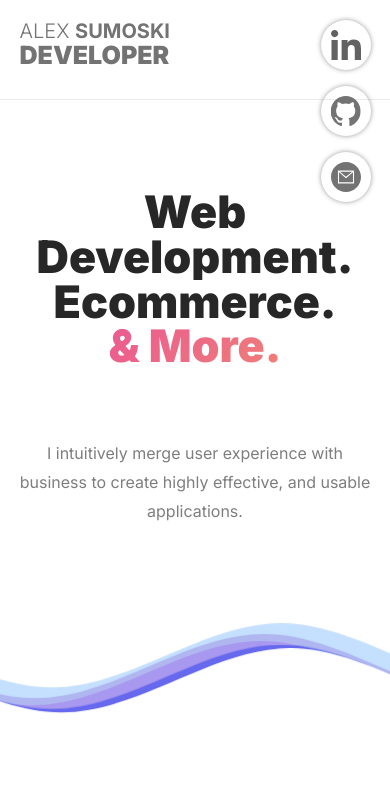
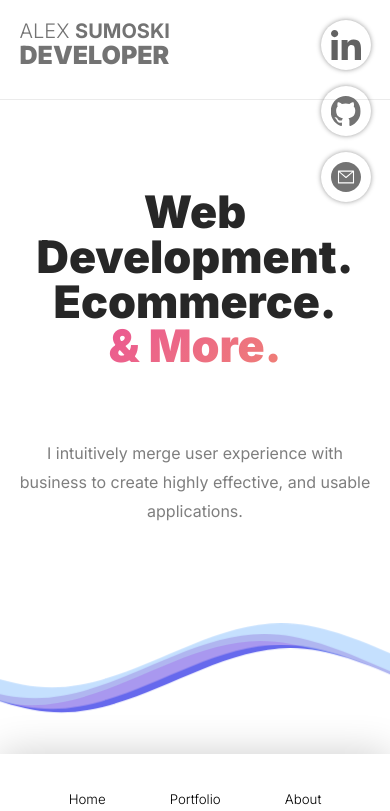
Before and after one commit to Navkcalbeht32/asumoski-frontend, a React (Create React App) app: page / in a window 390 px wide. Shown: the top 811 px of the page. Built offline with nearby package versions, Linux system fonts and the light colour scheme.

Commit message:
mobile revisions, mobile nav, mobile links, font awesome, aos

```diff
--- a/package.json
+++ b/package.json
@@ -3,10 +3,14 @@
   "version": "0.1.0",
   "private": true,
   "dependencies": {
+    "@fortawesome/fontawesome-svg-core": "^1.2.35",
+    "@fortawesome/free-solid-svg-icons": "^5.15.3",
+    "@fortawesome/react-fontawesome": "^0.1.14",
     "@sanity/client": "^2.2.6",
     "@testing-library/jest-dom": "^5.11.9",
     "@testing-library/react": "^11.2.5",
     "@testing-library/user-event": "^12.8.3",
+    "aos": "^3.0.0-beta.6",
     "node-sass": "^4.14.1",
     "react": "^17.0.1",
     "react-dom": "^17.0.1",
--- a/public/index.html
+++ b/public/index.html
@@ -2,6 +2,7 @@
 <html lang="en">
   <head>
     <meta charset="utf-8" />
+    <link rel="stylesheet" href="https://unpkg.com/aos@next/dist/aos.css" />
     <link rel="icon" href="%PUBLIC_URL%/favicon.ico" />
     <meta name="viewport" content="width=device-width, initial-scale=1" />
     <meta name="theme-color" content="#000000" />
@@ -24,20 +25,14 @@
       work correctly both with client-side routing and a non-root public URL.
       Learn how to configure a non-root public URL by running `npm run build`.
     -->
-    <title>React App</title>
+    <title>Alex Sumoski | Developer</title>
   </head>
   <body>
     <noscript>You need to enable JavaScript to run this app.</noscript>
     <div id="root"></div>
-    <!--
-      This HTML file is a template.
-      If you open it directly in the browser, you will see an empty page.
-
-      You can add webfonts, meta tags, or analytics to this file.
-      The build step will place the bundled scripts into the <body> tag.
-
-      To begin the development, run `npm start` or `yarn start`.
-      To create a production bundle, use `npm run build` or `yarn build`.
-    -->
+    <script src="https://unpkg.com/aos@next/dist/aos.js"></script>
+    <script>
+      AOS.init();
+    </script>
   </body>
 </html>
--- a/src/App.css
+++ b/src/App.css
@@ -1,3 +1,5 @@
+
+
 
 .page-wrapper {
     width: 90%;
--- a/src/App.js
+++ b/src/App.js
@@ -4,6 +4,10 @@ import Home from './components/Home/Home'
 import Portfolio from './components/Portfolio/Portfolio'
 import SinglePost from './components/Post/SinglePost'
 import Post from './components/Post/Post'
+import AOS from 'aos'
+import 'aos/dist/aos.css'
+
+
 
 function App() {
   return (
--- a/src/components/Home/Hero.js
+++ b/src/components/Home/Hero.js
@@ -5,9 +5,9 @@ export default function Hero() {
        <div className="hero">
             <div className="hero-wrapper">
                 <h1>Web Development.</h1>
-                <h1>Ecommerce.</h1>
+                <h1 data-aos="fade-left">Ecommerce.</h1>
                 <div className="hero-gradient">
-                    <div className="hero-gradient-cover">
+                    <div className="hero-gradient-cover" data-aos="fade-up" data-aos-duration="2000">
                         <h1>& More.</h1>
                     </div>
                 </div>
--- a/src/components/Home/Home.js
+++ b/src/components/Home/Home.js
@@ -11,17 +11,18 @@ import SectionCard from '../Section/SectionCard'
 import CustomLink from '../Misc/CustomLink'
 import Waves from '../Misc/Waves'
 import Footer from '../Misc/Footer'
+import MobileNavbar from '../Navbar/MobileNavbar'
 
 export default function Home() {
     return (
         <>
-
             <Navbar />
             <Hero />
             <Waves />
+            <MobileNavbar />
             <div>
                 <div className="cta">
-                    <Card background="white" title="Tech Stack" >
+                    <Card data-aos="zoom-out" background="white" title="Tech Stack" >
                         <TechStack />
                         <CustomLink linkText="View GitHub Account" link="https://github.com/Navkcalbeht32" target="_blank"/>
                     </Card>
@@ -59,9 +60,9 @@ export default function Home() {
                     </div>
 
                     <div className="section-images">
-                        <img className="desk" src={DBDesk} />
-                        <img className="tablet" src={DBTablet} />
-                        <img className="phone" src={DBPhone} />
+                        <img data-aos-delay="100" data-aos="flip-left" className="desk" src={DBDesk} />
+                        <img data-aos-delay="300" data-aos="flip-right" className="tablet" src={DBTablet} />
+                        <img data-aos-delay="500" data-aos="flip-up" className="phone" src={DBPhone} />
                     </div>
 
                 </Section>
--- a/src/components/Misc/Misc.scss
+++ b/src/components/Misc/Misc.scss
@@ -50,8 +50,7 @@ footer {
 .footer-wrapper {
     padding: 20px;
     position: absolute;
-    top: 50%;
-    transform: translateY(-50%);
+    top: 0;
     display: flex;
     align-items: center;
 }
--- /dev/null
+++ b/src/components/Navbar/MobileNavbar.js
@@ -0,0 +1,24 @@
+
+import React from 'react'
+import './Navbar.scss'
+
+export default function MobileNavbar() {
+    return (
+        <div className="mobilenav">
+            <div className="mobilenav-wrapper">
+                <div>
+                    <h5>Home</h5>
+                </div>
+                <div>
+                    <h5>Portfolio</h5>
+                </div>
+                <div>
+                    <h5>About</h5>
+                </div>
+
+
+
+            </div>
+        </div>
+    )
+}
--- a/src/components/Navbar/Navbar.scss
+++ b/src/components/Navbar/Navbar.scss
@@ -17,6 +17,7 @@
         display: flex;
         justify-content: space-between;
         align-items: center;
+        position: relative;
     }
 
     &-links {
@@ -79,9 +80,47 @@
     cursor: pointer;
 }
 
+
+
+// MOBILENAVBAR__________________________________________
+
+.mobilenav {
+    width: 100%;
+    height: 90px;
+    border-radius: 50px;
+    max-width: 600px;
+    position: fixed;
+    left: 50%;
+    transform: translateX(-50%);
+    background-color: rgb(255, 255, 255, 0.9);
+    box-shadow: 0px 0px 40px rgba(0,0,0,0.20);
+    bottom: 40px;
+    z-index: 1000;
+    transition: all ease-in-out 0.5s;
+    align-items: center;
+    display: flex;
+
+    &-wrapper {
+        width: 90%;
+        margin: 0 auto;
+        display: flex;
+        flex-direction: row;
+        align-items: center;
+        justify-content: space-evenly;
+    }
+
+    div h5 {
+        padding: 15px;
+        font-weight: 300;
+    }
+}
+
+
+
 @media(max-width: 640px) {
 
     .header {
+
         max-height: 100px;
 
         &-links {
@@ -98,4 +137,9 @@
         }
     }
 
+    .mobilenav {
+        bottom: 0;
+        border-radius: 0;
+        max-width: none;
+    }
 }
--- a/src/components/Section/Section.scss
+++ b/src/components/Section/Section.scss
@@ -14,7 +14,7 @@
         padding: 40px;
         font-size: 18px;
         font-weight: 400;
-        color: #878787;
+        color: #4097FC;
     }
 
     &-text {
```
Also changed, not shown: 1 other file (tests, documents, lock files or other folders).
